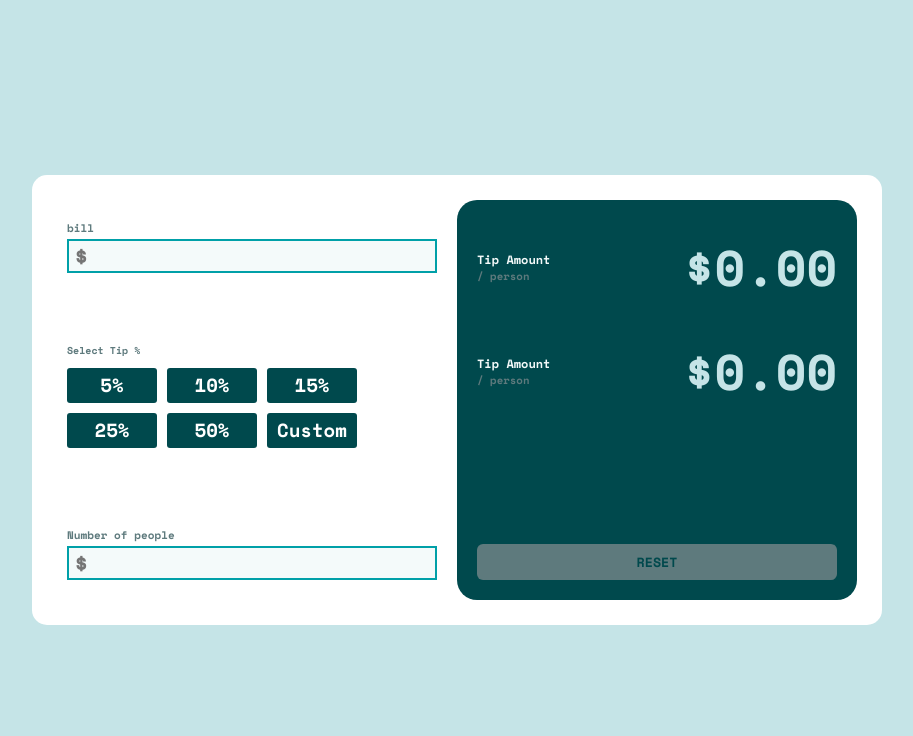
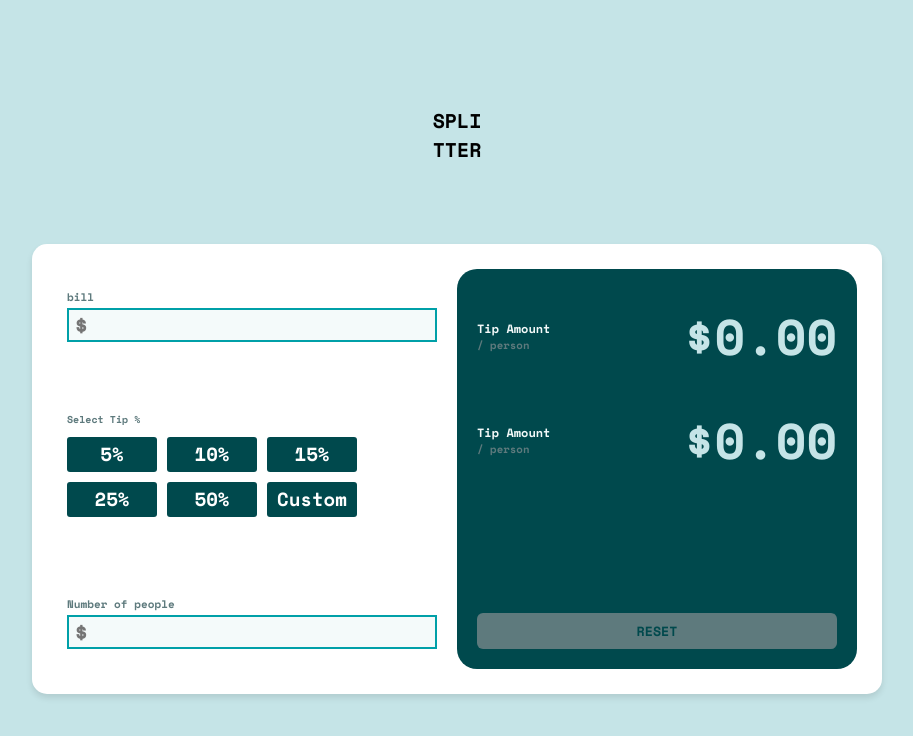
Before and after one commit to anandkunalmishra/firstCollabproj, a React (Create React App) app: page / in a window 1280 px wide. Shown: the top 736 px of the page, without its empty margins (183-1096 px from the left). Built offline with nearby package versions, Linux system fonts and the light colour scheme.

Commit message:
final touch to the project

```diff
--- a/src/App.css
+++ b/src/App.css
@@ -3,6 +3,7 @@
     height: 100vh;
     width: 100vw;
     display: flex;
+    flex-direction: column;
     justify-content: center;
     align-items: center;
 }
--- a/src/App.js
+++ b/src/App.js
@@ -1,6 +1,5 @@
 import './App.css';
 import Main from './component/leftsection/Main';
-import Rightsection from './component/rightSection/Rightsection';
 
 function App() {
   return (
--- a/src/component/leftsection/Main.css
+++ b/src/component/leftsection/Main.css
@@ -1,3 +1,15 @@
+.vertical{
+    display: flex;
+    flex-direction: column;
+    align-items: center;
+}
+.text{
+    display: flex;
+    flex-direction: column;
+    align-items: center;
+    margin-bottom: 80px;
+    font-size: 24px;
+}
 .container{
     width: 850px;
     height: 450px;
@@ -7,6 +19,7 @@
     justify-content: center;
     background: hsl(0, 0%, 100%);
     border-radius: 15px;
+    box-shadow: 0 4px 6px rgba(0, 0, 0, 0.1);
 }
 .leftcard{
     background: white;
@@ -15,7 +28,6 @@
     flex-direction: column;
     justify-content: space-between;
     height: 400px;
-    border-radius: 20px 0 0 20px;
     padding: 20px 20px 20px 10px;
     /* border: 2px solid red; */
     /* box-shadow: 0px 0px 10px rgb(53, 49, 49); */
--- a/src/component/leftsection/Main.jsx
+++ b/src/component/leftsection/Main.jsx
@@ -6,7 +6,12 @@ import Rightsection from '../rightSection/Rightsection'
 
 const Main = () => {
   return (
-    <div className='container'>
+    <div className='vertical'>
+      <div className='text'>
+      <h5>SPLI</h5>
+      <h5>TTER</h5>
+      </div>
+      <div className='container'>
         <div className="leftcard">
             <Repeatbill heading={"bill"}/>
             <div className="tipsection">
@@ -26,6 +31,7 @@ const Main = () => {
         <Rightsection/>
 
     </div>
+    </div>
   )
 }
 
```
